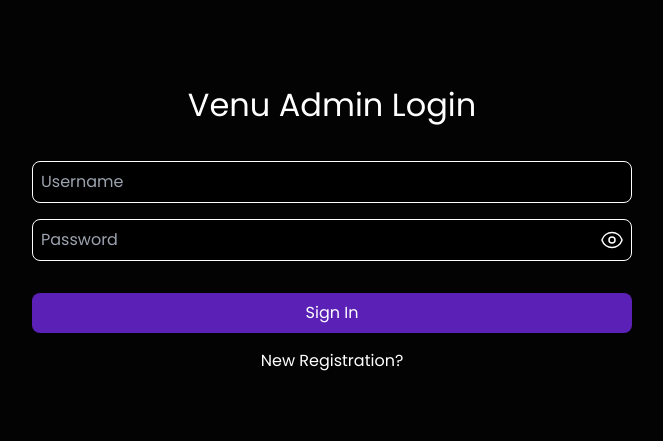
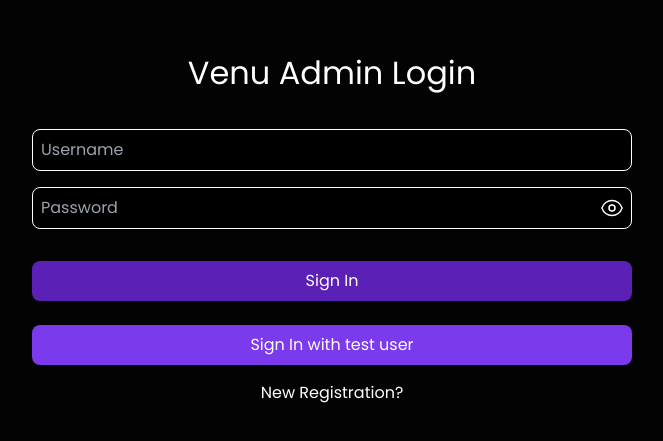
Before and after one commit to TusharAnekar/dhun-jam, a React (Create React App) app: page / in a window 1280 px wide. Shown: the part 205-646 px from the top of the page, without its empty margins (308-971 px from the left). Built offline with nearby package versions, Linux system fonts and the light colour scheme.

Commit message:
feat - button for test user and loading anime fix

```diff
--- a/src/pages/Login.jsx
+++ b/src/pages/Login.jsx
@@ -24,6 +24,14 @@ const Login = () => {
     login(loginDetails);
   };
 
+  const handleSignInTestUser = () => {
+    setLoginDetails({
+      ...loginDetails,
+      username: "DJ@4",
+      password: "Dhunjam@2023",
+    });
+  };
+
   return (
     <div className="flex h-screen flex-col items-center justify-center">
       <h1 className="heading mb-8">Venu Admin Login</h1>
@@ -33,6 +41,7 @@ const Login = () => {
           type="text"
           placeholder="Username"
           name="username"
+          value={loginDetails.username}
           required
           onChange={handleInput}
           className="w-full rounded-lg border border-white bg-black p-2"
@@ -42,6 +51,7 @@ const Login = () => {
             placeholder="Password"
             name="password"
             type={isShowPassword ? "text" : "password"}
+            value={loginDetails.password}
             required
             onChange={handleInput}
             className="w-full rounded-lg border border-white bg-black p-2"
@@ -85,19 +95,28 @@ const Login = () => {
             </svg>
           )}
         </div>
-        <button type="submit" className="mt-4 rounded-lg bg-violet-800 p-2">
-          {isLoading ? (
-            <span>
-              <svg
-                className="... mr-3 h-5 w-5 animate-spin"
-                viewBox="0 0 24 24"
-              ></svg>
-              Signing In...
-            </span>
-          ) : (
-            "Sign In"
-          )}
-        </button>
+        {isLoading ? (
+          <div
+            type="button"
+            class="flex justify-center rounded-lg bg-violet-800 p-2"
+          >
+            <span class="mr-3 h-5 w-5 animate-spin rounded-full border-4 border-r-transparent"></span>
+            Processing...
+          </div>
+        ) : (
+          <button type="submit" className="mt-4 rounded-lg bg-violet-800 p-2">
+            Sign In
+          </button>
+        )}
+
+        {!isLoading && (
+          <button
+            onClick={handleSignInTestUser}
+            className="mt-2 rounded-lg bg-violet-600 p-2"
+          >
+            Sign In with test user
+          </button>
+        )}
       </form>
 
       <NavLink className="mt-4">New Registration?</NavLink>
```
